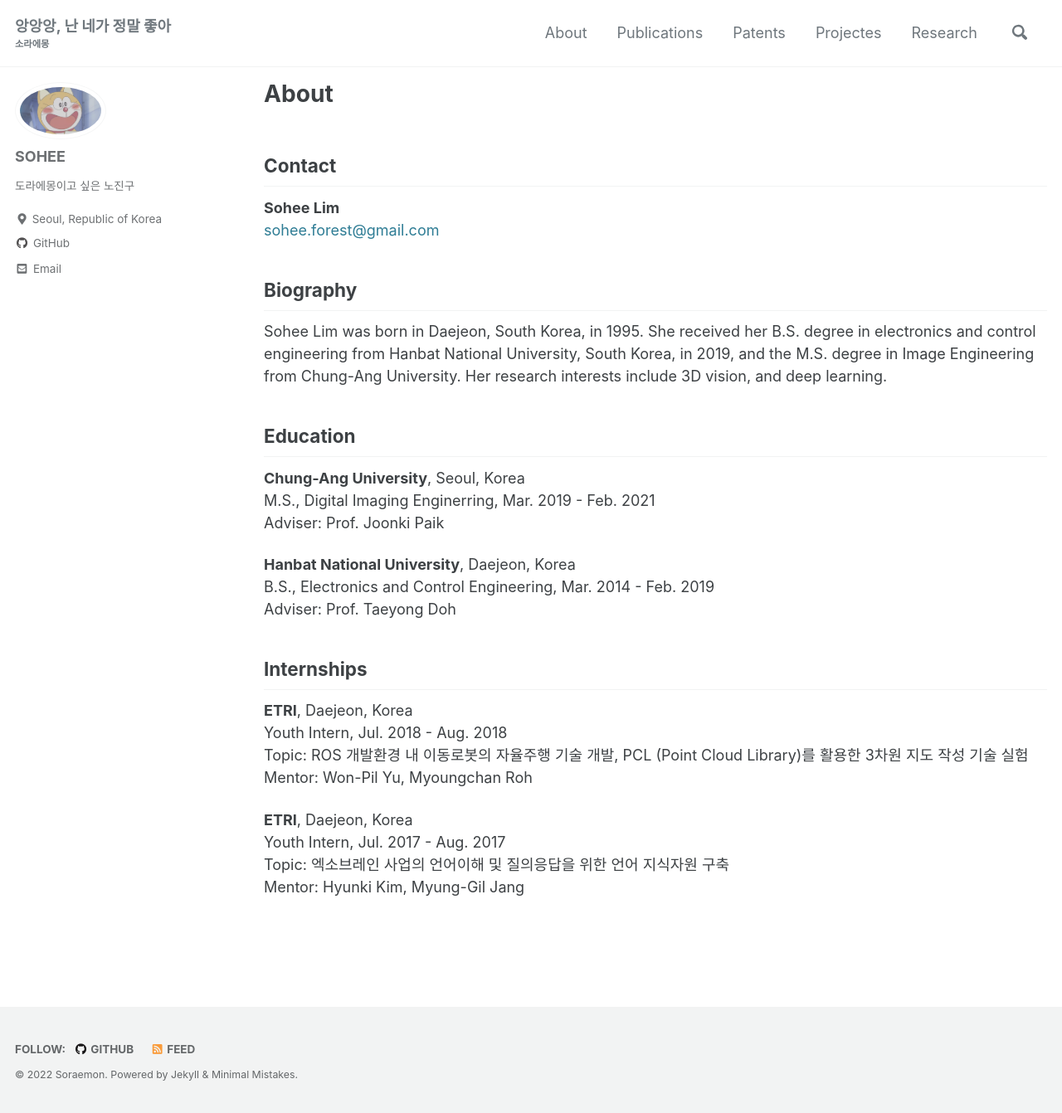
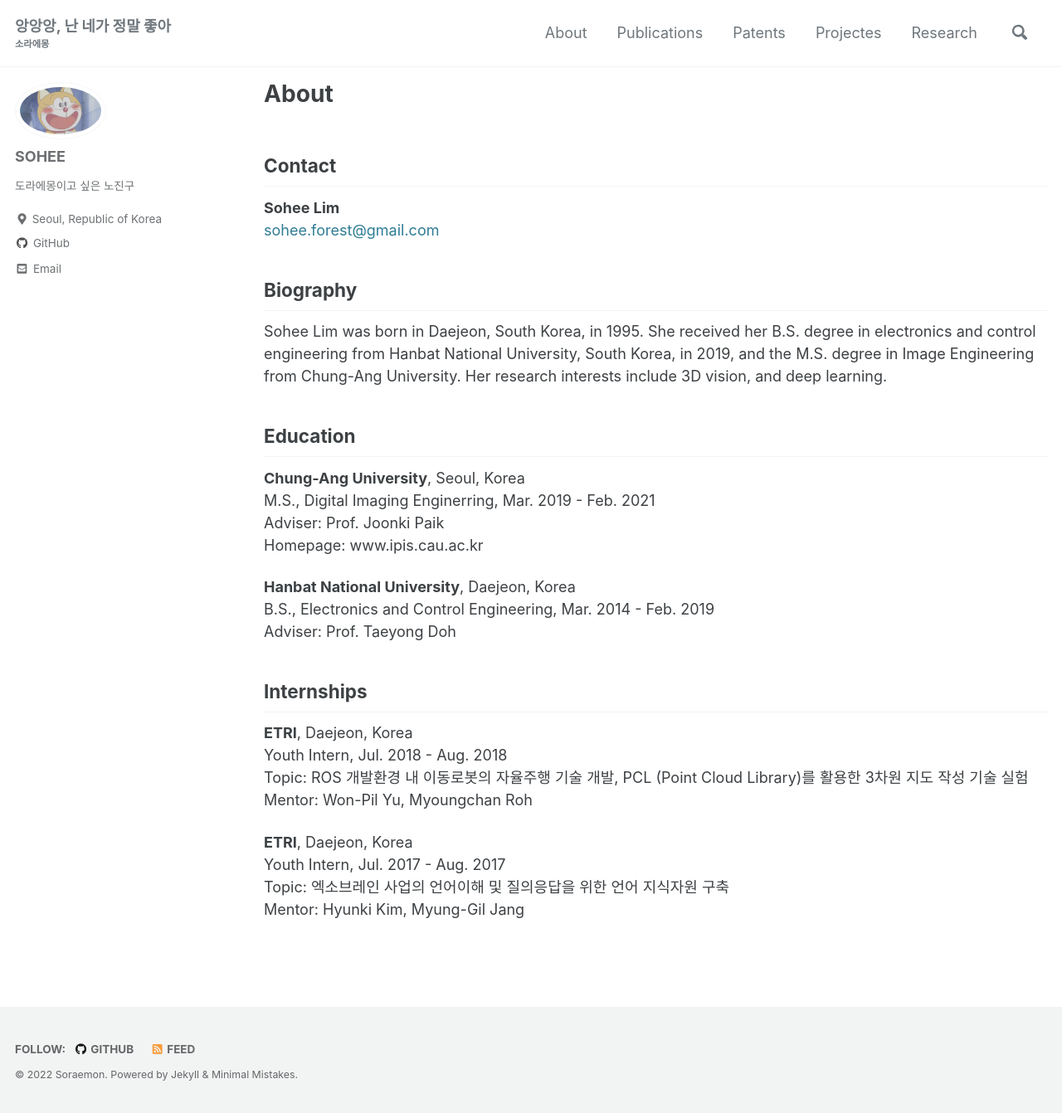
Before and after one commit to sohee-zoe/sohee-zoe.github.io, a Jekyll site: the page built from index.md, in a window 1280 px wide and 1342 px high. Shown: the whole window at 83% size. Built offline with Jekyll 4.4.1, drawn with Linux system fonts in a browser that asks for light colours; cached includes are drawn as plain includes.

Commit message:
Update index.md

```diff
--- a/index.md
+++ b/index.md
@@ -34,6 +34,7 @@ Sohee Lim was born in Daejeon, South Korea, in 1995. She received her B.S. degre
 **Chung-Ang University**, Seoul, Korea
 M.S., Digital Imaging Enginerring, Mar. 2019 - Feb. 2021
 Adviser: Prof. Joonki Paik
+Homepage: www.ipis.cau.ac.kr
 
 **Hanbat National University**, Daejeon, Korea
 B.S., Electronics and Control Engineering, Mar. 2014 - Feb. 2019
```
